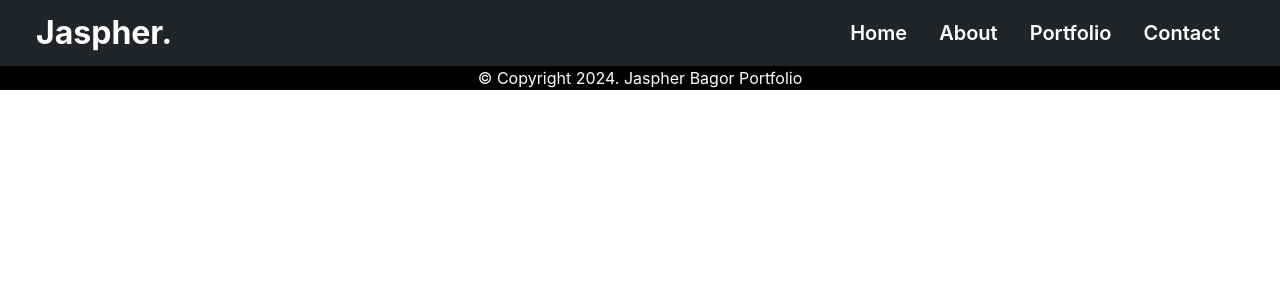
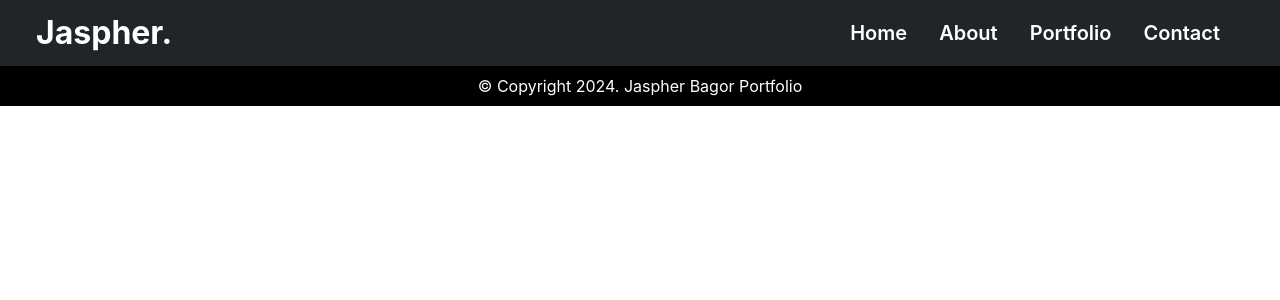
Before and after one commit to jaspherbagor/React-Portfolio, a React (Create React App) app in the folder jaspher-portfolio/: page / in a window 1280 px wide. Shown: the top 300 px of the page. Built offline with nearby package versions, Linux system fonts and the light colour scheme.

Commit message:
added a padding in the footer

```diff
--- a/jaspher-portfolio/src/components/layout/footer/footer.jsx
+++ b/jaspher-portfolio/src/components/layout/footer/footer.jsx
@@ -4,7 +4,7 @@ const Footer = () => {
   return (
     <div>
       <div className="bg-black">
-        <p className="text-center text-white">© Copyright 2024. Jaspher Bagor Portfolio</p>
+        <p className="text-center text-white px-4 py-2">© Copyright 2024. Jaspher Bagor Portfolio</p>
       </div>
     </div>
   )
```
